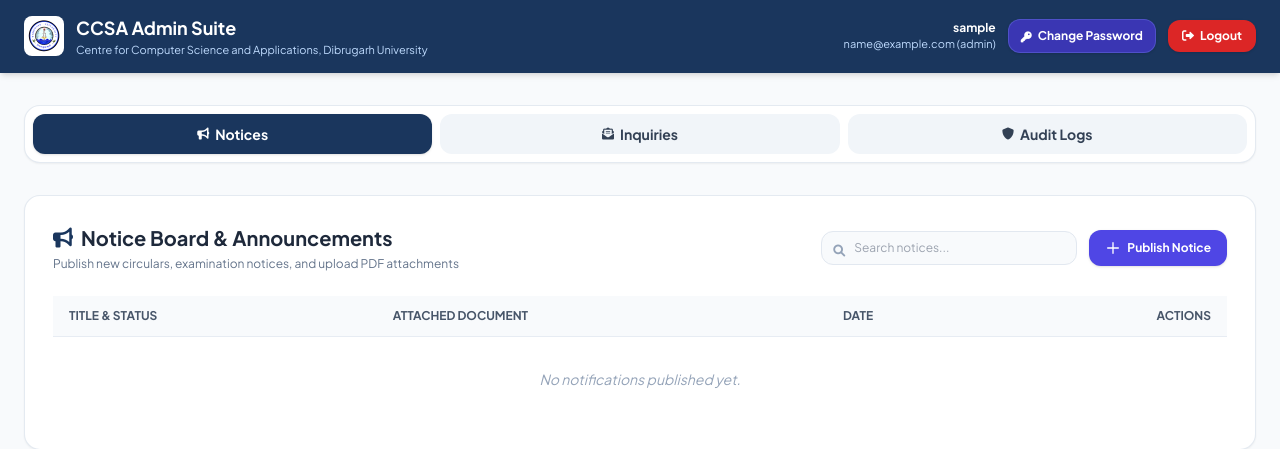
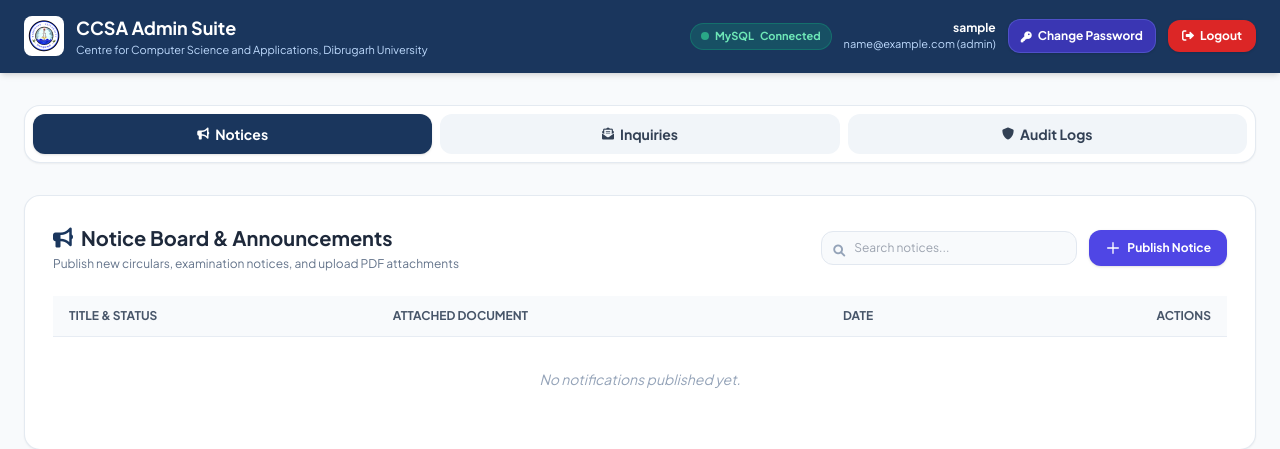
Before and after one commit to chenkham/ccsa-web-portal, a PHP site: page /admin/index.php in a window 1280 px wide. Shown: the top 449 px of the page. Run offline with PHP 8.4, Linux system fonts and the light colour scheme; the visitor is signed in with stand-in values (Sample User, id 1); data comes from the database, SQL or seed files in the repository; data that the repository does not hold is empty; some libraries are stand-ins or nearby versions.

Commit message:
feat: add real-time MySQL database connection badge in admin dashboard

```diff
--- a/src/admin/index.php
+++ b/src/admin/index.php
@@ -166,6 +166,19 @@ if (!in_array($currentTab, $allowedTabs, true)) {
             </div>
 
             <div class="flex items-center gap-3">
+                <!-- Live Database Connection Status Badge -->
+                <?php if (isset($pdo) && $pdo !== null): ?>
+                    <span class="inline-flex items-center gap-1.5 px-2.5 py-1 rounded-full text-[11px] font-bold bg-emerald-500/20 text-emerald-300 border border-emerald-500/30" title="Connected directly to Hostinger MySQL Database">
+                        <span class="w-2 h-2 rounded-full bg-emerald-400 animate-pulse"></span>
+                        <span class="hidden md:inline">MySQL</span> Connected
+                    </span>
+                <?php else: ?>
+                    <span class="inline-flex items-center gap-1.5 px-2.5 py-1 rounded-full text-[11px] font-bold bg-amber-500/20 text-amber-300 border border-amber-500/30" title="Running in Local Cache Mirror">
+                        <span class="w-2 h-2 rounded-full bg-amber-400"></span>
+                        <span class="hidden md:inline">Local</span> Cache
+                    </span>
+                <?php endif; ?>
+
                 <div class="text-right hidden sm:block">
                     <p class="text-xs font-bold text-white"><?php echo $username; ?></p>
                     <p class="text-[11px] text-blue-200"><?php echo $useremail; ?> (<?php echo $userrole; ?>)</p>
```
